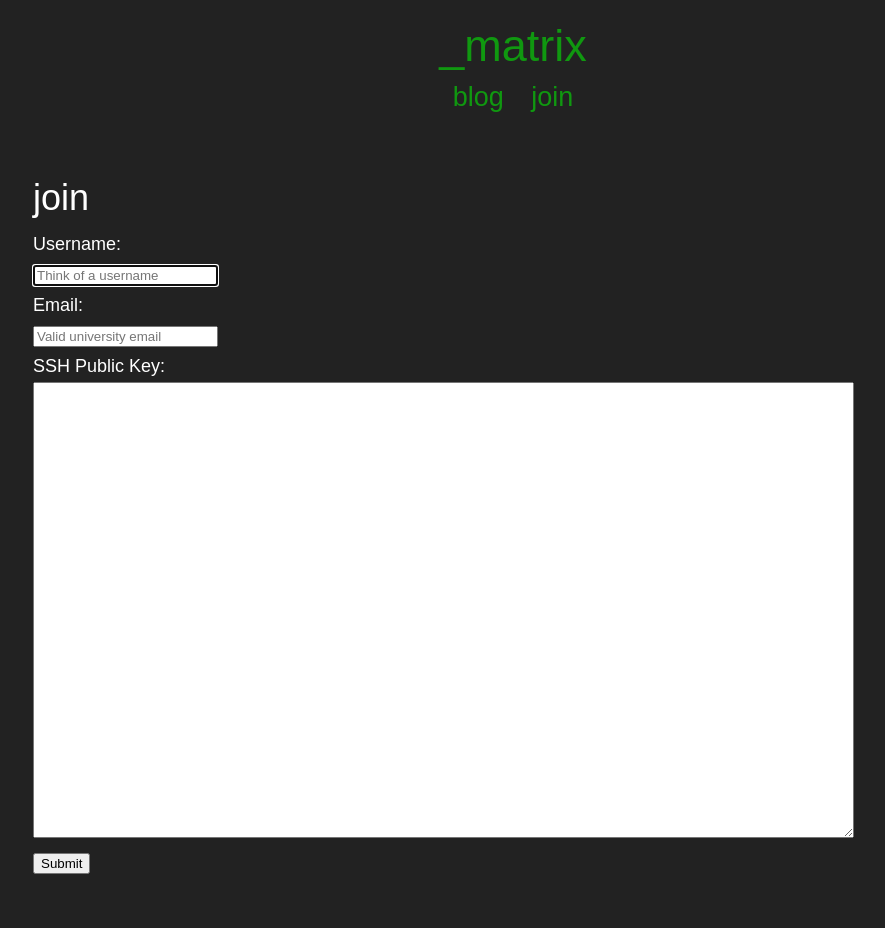
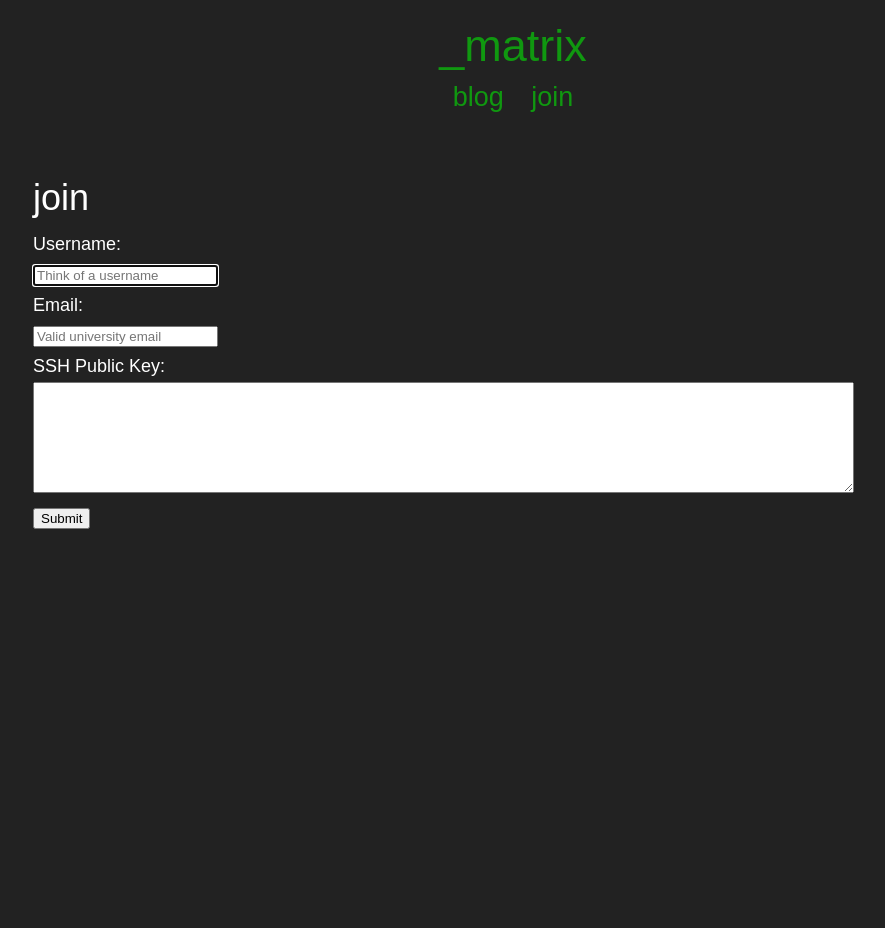
Before and after one commit to matrix-ac/blog, a Jekyll site: the page built from join.html, in a window 1280 px wide. Shown: the whole page, without its empty margins (127-1012 px from the left). Built offline with Jekyll 4.4.1, drawn with Linux system fonts in a browser that asks for light colours.

Commit message:
Resized form

```diff
--- a/join.html
+++ b/join.html
@@ -15,7 +15,7 @@ permalink: /join/
   </div>
    <div>
     <label for="pubkey">SSH Public Key:</label><br>
-    <textarea cols="100" rows="30" name="pubkey" placeholde="Paste your SSH public key in here." required></textarea><br>
+    <textarea cols="100" rows="7" name="pubkey" placeholde="Paste your SSH public key in here." required></textarea><br>
   </div>
 
     <input type="submit" value="Submit">
```
